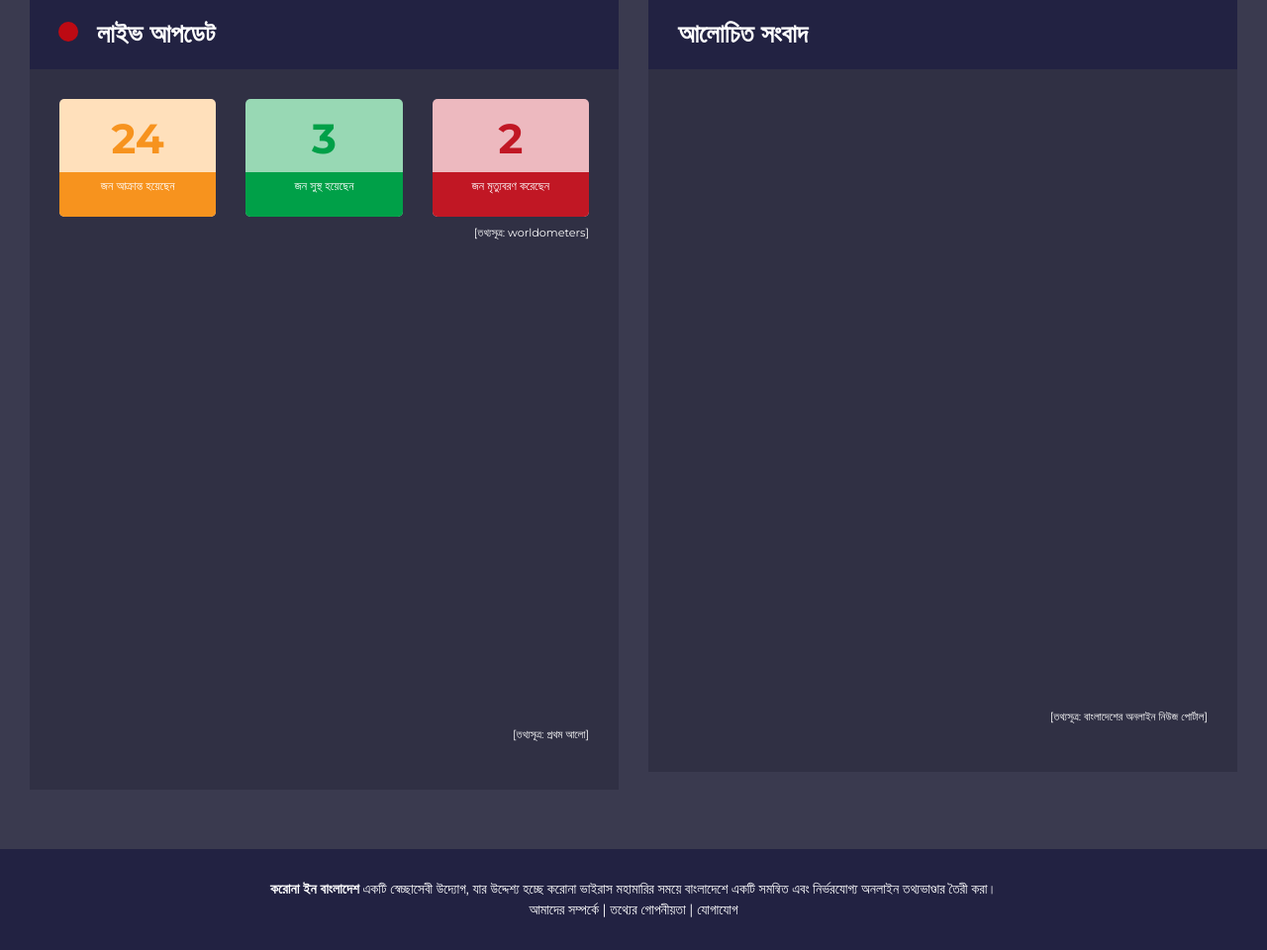
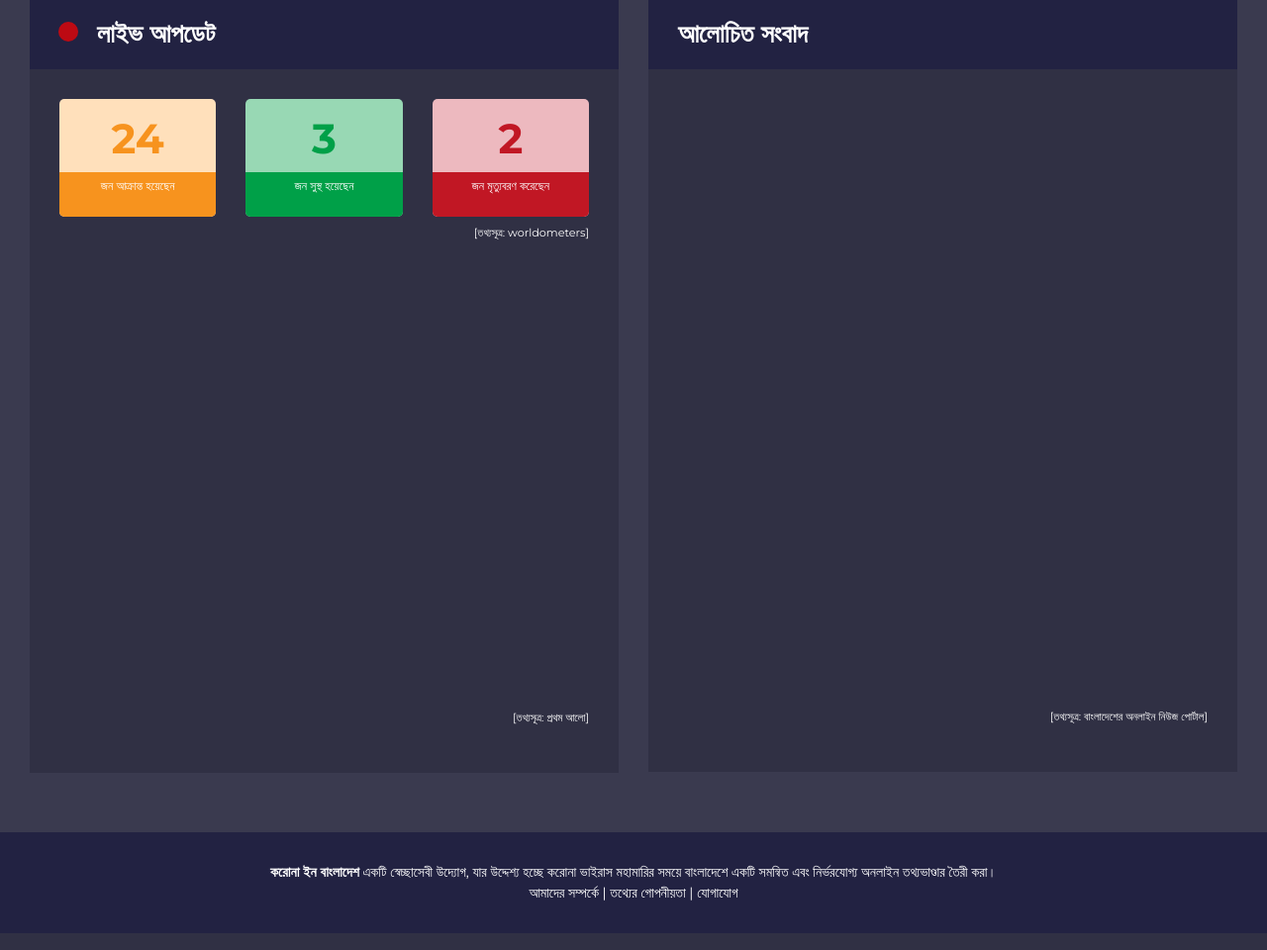
Before and after one commit to TasinIshmam/coronainbangladesh.com, a Node project: template views/index.ejs in a window 1280 px wide. Shown: the part 261-1221 px from the top of the page at 99% size. Run offline with Node 20 templates, Linux system fonts and the light colour scheme; the template is opened without the code that fills it, so the values that code supplies are empty; some libraries are stand-ins or nearby versions.

Commit message:
:rocket: Final Update-V1

```diff
--- a/views/index.ejs
+++ b/views/index.ejs
@@ -135,7 +135,7 @@
 
               <p class="text-right mt-0"><small><a href="https://www.worldometers.info/coronavirus/" target="_blank">[তথ্যসূত্র: worldometers]</a></small></p>
 
-              <div class="news-box" style="height:470px">
+              <div class="news-box" style="height:453px">
 
                 <% for (let news of live_news) { %>
                   <div href="#" class="news-text">
--- a/views/index_en.ejs
+++ b/views/index_en.ejs
@@ -111,7 +111,7 @@
 
               <p class="text-right mt-0"><small><a href="https://www.worldometers.info/coronavirus/" target="_blank">[Source: worldometers]</a></small></p>
 
-              <div class="news-box" style="height:470px">
+              <div class="news-box" style="height:453px">
 
                 <% for (let news of live_news) { %>
                   <div href="#" class="news-text">
```
